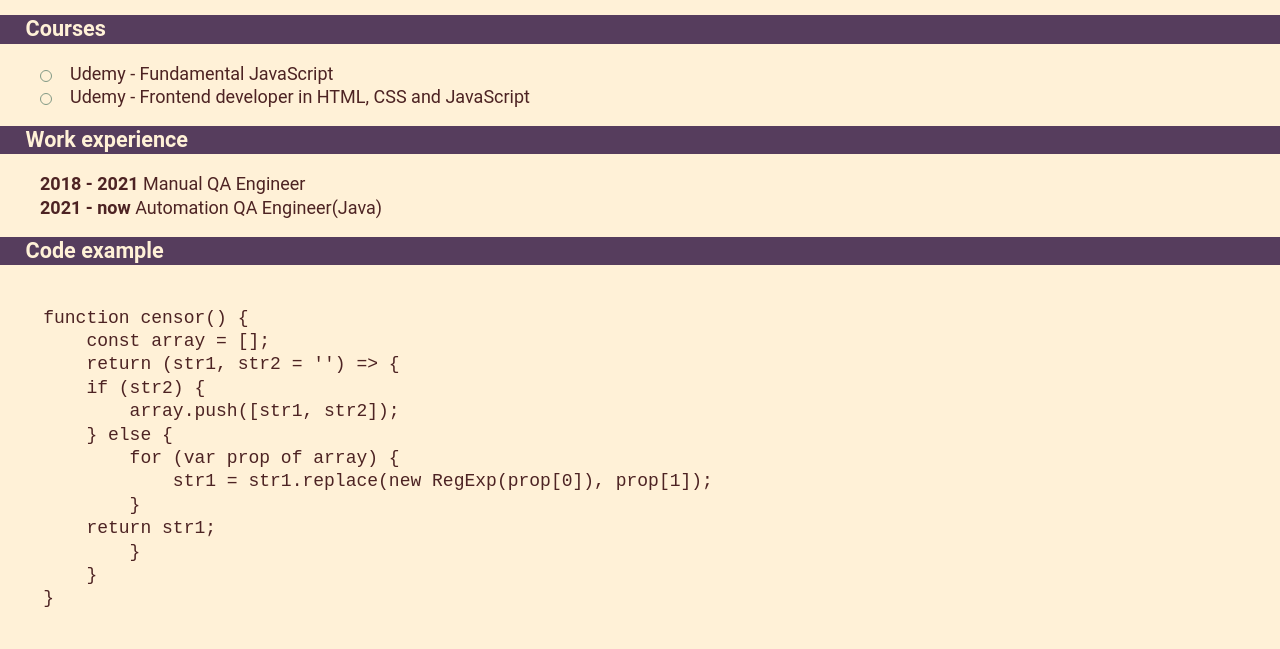
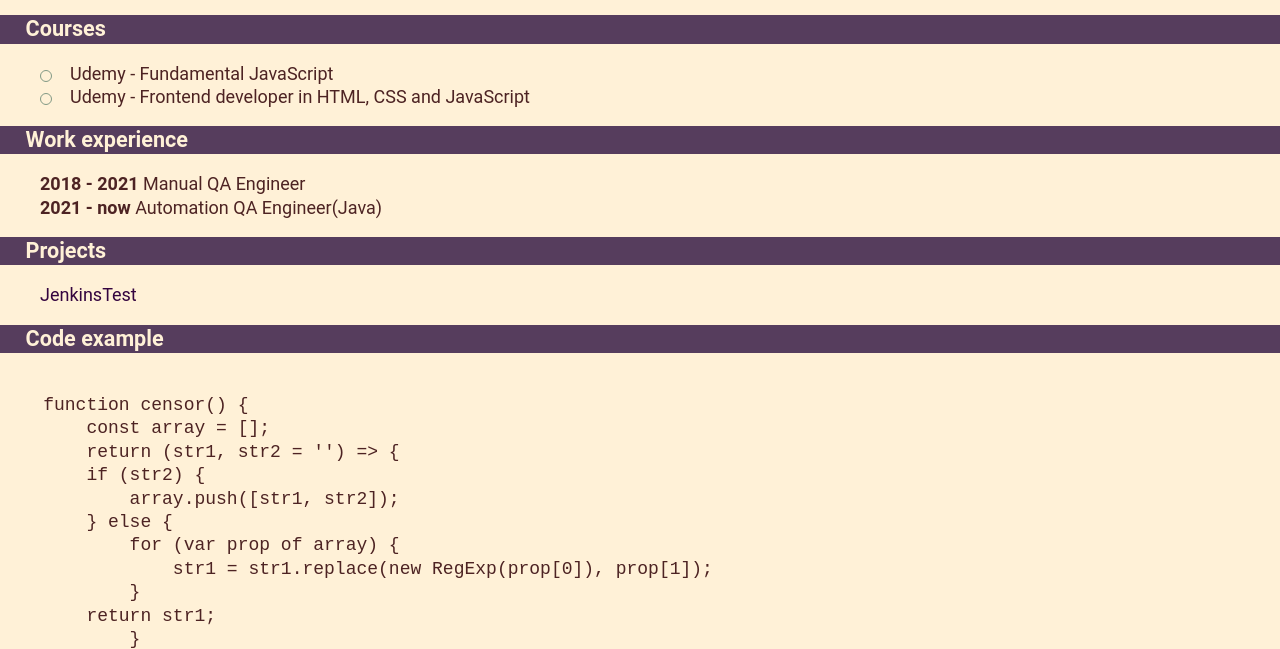
Before and after one commit to bad-tea-bag/rsschool-cv, a plain HTML site: page index.html in a window 1280 px wide. Shown: the part 1065-1714 px from the top of the page. Drawn offline with Linux system fonts and the light colour scheme; a web font is replaced by a local one.

Commit message:
feat: add Projects section to the cv

```diff
--- a/index.html
+++ b/index.html
@@ -18,6 +18,7 @@
               <li class="nav-item"><a href="#education" class="nav-link">Education</a></li>
               <li class="nav-item"><a href="#courses" class="nav-link">Courses</a></li>
               <li class="nav-item"><a href="#wexperience" class="nav-link">Work&nbsp;experience</a></li>
+              <li class="nav-item"><a href="#projects" class="nav-link">Projects</a></li>
               <li class="nav-item"><a href="#codeexample" class="nav-link">Code&nbsp;example</a></li>
             </ul>
         </nav>
@@ -89,6 +90,13 @@
                         <li><b>2021 - now</b> Automation QA Engineer(Java)</li>
                     </ul>
                 </section>
+                <section class="section" id="projects">
+                    <h2 class="section-title">Projects</h2>
+                    <ul>
+                        <li>
+                            <a class="user-info-links" href="https://github.com/bad-tea-bag/jenkinsTest">JenkinsTest</a></li>
+                    </ul>
+                </section>
                 <section class="section" id="codeexample">
                     <h2 class="section-title">Code&nbsp;example</h2>
                         <pre>
```
